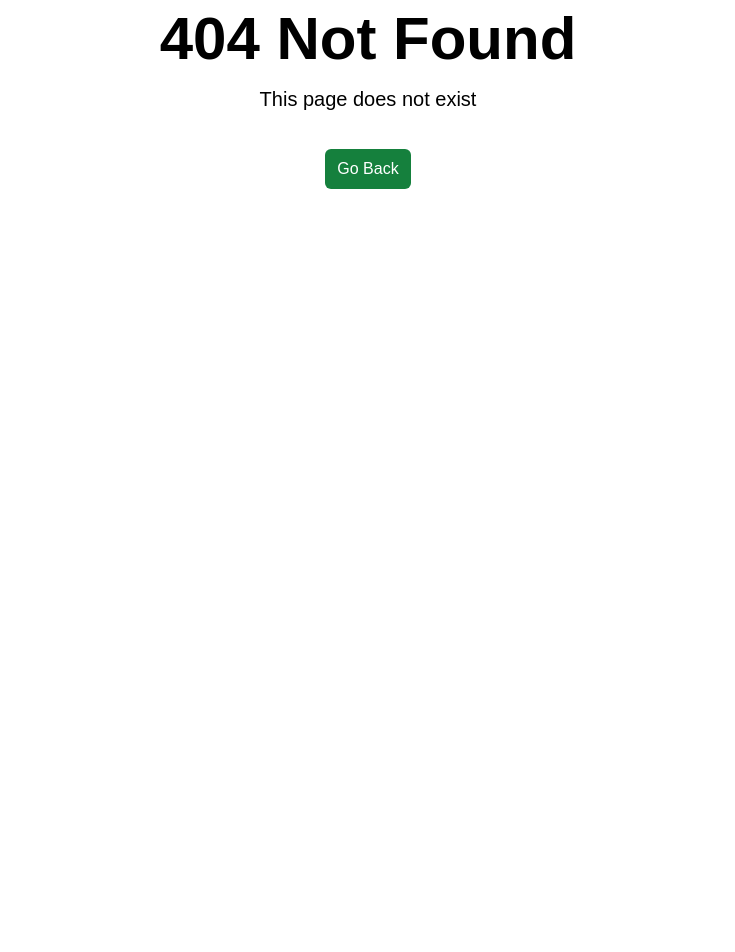
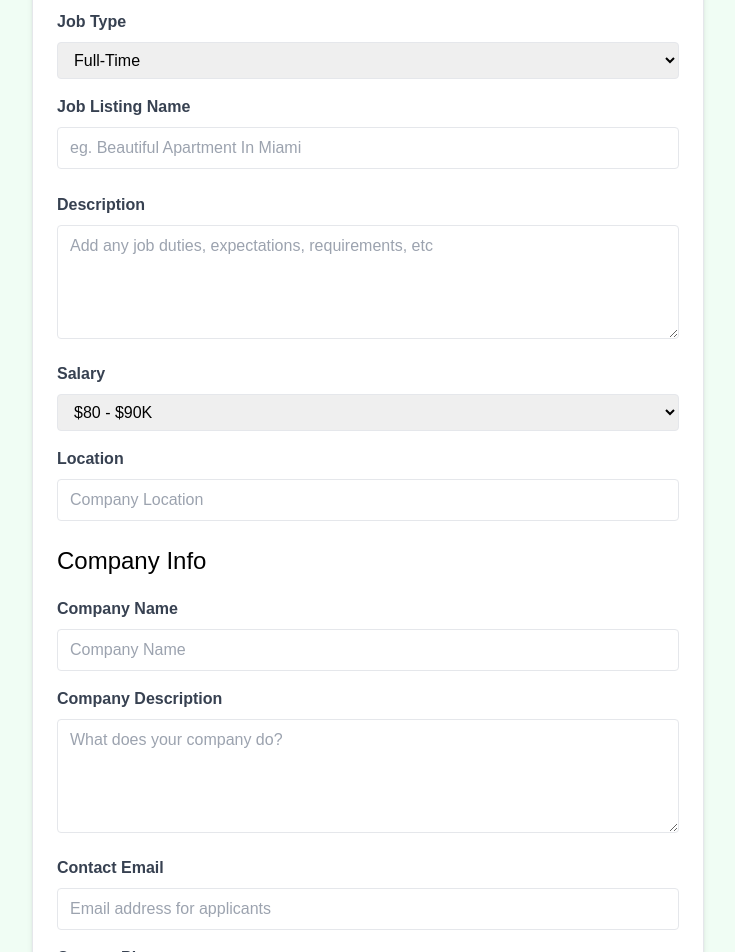
Before and after one commit to Antonioax/JobSearch, a Vue app: page /jobs/edit/1 in a window 1280 px wide. Before the commit this address had no page. Shown: the part 260-1212 px from the top of the page, without its empty margins (272-1007 px from the left). Before the commit the page ends 800 px from the top, so only its background shows below. Built offline with nearby package versions, Linux system fonts and the light colour scheme; no server answers.

Commit message:
Added editing jobs

```diff
--- a/src/jobs.json
+++ b/src/jobs.json
@@ -85,18 +85,18 @@
       }
     },
     {
-      "id": "5eb8",
-      "title": "a",
+      "title": "BBBB",
       "type": "Full-Time",
       "location": "a",
       "description": "a",
       "salary": "$60K - $70K",
       "company": {
         "name": "a",
-        "description": "aaaa",
+        "description": "",
         "contactEmail": "aa@ofji.deje",
         "contactPhone": "aa"
-      }
+      },
+      "id": "5eb8"
     }
   ]
 }
--- a/src/router/index.js
+++ b/src/router/index.js
@@ -4,6 +4,7 @@
 import JobView from "../views/JobView.vue";
 import NotFoundView from "../views/NotFoundView.vue";
 import AddJobView from "../views/AddJobView.vue";
+import EditJobView from "../views/EditJobView.vue";
 
 const router = createRouter({
   history: createWebHistory(import.meta.env.BASE_URL),
@@ -24,6 +25,11 @@
       component: AddJobView,
     },
     {
+      path: "/jobs/edit/:id",
+      name: "edit-job",
+      component: EditJobView,
+    },
+    {
       path: "/jobs/:id",
       name: "job",
       component: JobView,
--- /dev/null
+++ b/src/views/EditJobView.vue
@@ -0,0 +1,248 @@
+<script setup>
+import { useRoute, useRouter } from "vue-router";
+import { onMounted, reactive } from "vue";
+import axios from "axios";
+import { useToast } from "vue-toastification";
+
+const route = useRoute();
+const router = useRouter();
+
+const jobId = route.params.id;
+
+const form = reactive({
+  type: "Full-Time",
+  title: "",
+  description: "",
+  salary: "$80K - $90K",
+  location: "",
+  company: {
+    name: "",
+    description: "",
+    contactEmail: "",
+    contactPhone: "",
+  },
+});
+
+const state = reactive({
+  job: {},
+  isLoading: true,
+});
+
+const toast = useToast();
+
+const handleSubmit = async () => {
+  const updatedJob = {
+    title: form.title,
+    type: form.type,
+    location: form.location,
+    description: form.description,
+    salary: form.salary,
+    company: {
+      name: form.company.name,
+      description: form.company.description,
+      contactEmail: form.company.contactEmail,
+      contactPhone: form.company.contactPhone,
+    },
+  };
+
+  try {
+    const response = await axios.put("/api/jobs/" + jobId, updatedJob);
+    toast.success("Job Updated Successfully");
+    router.push(`/jobs/${response.data.id}`);
+  } catch (error) {
+    console.log("Error fetching job", error);
+    toast.success("Job Was Not Added");
+  } finally {
+    state.isLoading = false;
+  }
+};
+
+onMounted(async () => {
+  try {
+    const response = await axios.get("/api/jobs/" + jobId);
+    state.job = response.data;
+    form.type = state.job.type;
+    form.title = state.job.title;
+    form.description = state.job.description;
+    form.salary = state.job.salary;
+    form.location = state.job.location;
+    form.company.name = state.job.company.name;
+    form.company.descripiton = state.job.company.descripiton;
+    form.company.contactEmail = state.job.company.contactEmail;
+    form.company.contactPhone = state.job.company.contactPhone;
+  } catch (error) {
+    console.log(error);
+  }
+});
+</script>
+
+<template>
+  <section class="bg-green-50">
+    <div class="container m-auto max-w-2xl py-24">
+      <div
+        class="bg-white px-6 py-8 mb-4 shadow-md rounded-md border m-4 md:m-0"
+      >
+        <form @submit.prevent="handleSubmit">
+          <h2 class="text-3xl text-center font-semibold mb-6">Edit Job</h2>
+
+          <div class="mb-4">
+            <label for="type" class="block text-gray-700 font-bold mb-2"
+              >Job Type</label
+            >
+            <select
+              v-model="form.type"
+              id="type"
+              name="type"
+              class="border rounded w-full py-2 px-3"
+              required
+            >
+              <option value="Full-Time">Full-Time</option>
+              <option value="Part-Time">Part-Time</option>
+              <option value="Remote">Remote</option>
+              <option value="Internship">Internship</option>
+            </select>
+          </div>
+
+          <div class="mb-4">
+            <label class="block text-gray-700 font-bold mb-2"
+              >Job Listing Name</label
+            >
+            <input
+              v-model="form.title"
+              type="text"
+              id="name"
+              name="name"
+              class="border rounded w-full py-2 px-3 mb-2"
+              placeholder="eg. Beautiful Apartment In Miami"
+              required
+            />
+          </div>
+          <div class="mb-4">
+            <label for="description" class="block text-gray-700 font-bold mb-2"
+              >Description</label
+            >
+            <textarea
+              v-model="form.description"
+              id="description"
+              name="description"
+              class="border rounded w-full py-2 px-3"
+              rows="4"
+              placeholder="Add any job duties, expectations, requirements, etc"
+            ></textarea>
+          </div>
+
+          <div class="mb-4">
+            <label for="type" class="block text-gray-700 font-bold mb-2"
+              >Salary</label
+            >
+            <select
+              v-model="form.salary"
+              id="salary"
+              name="salary"
+              class="border rounded w-full py-2 px-3"
+              required
+            >
+              <option value="Under $50K">under $50K</option>
+              <option value="$50K - $60K">$50 - $60K</option>
+              <option value="$60K - $70K">$60 - $70K</option>
+              <option value="$70K - $80K">$70 - $80K</option>
+              <option value="$80K - $90K">$80 - $90K</option>
+              <option value="$90K - $100K">$90 - $100K</option>
+              <option value="$100K - $125K">$100 - $125K</option>
+              <option value="$125K - $150K">$125 - $150K</option>
+              <option value="$150K - $175K">$150 - $175K</option>
+              <option value="$175K - $200K">$175 - $200K</option>
+              <option value="Over $200K">Over $200K</option>
+            </select>
+          </div>
+
+          <div class="mb-4">
+            <label class="block text-gray-700 font-bold mb-2"> Location </label>
+            <input
+              v-model="form.location"
+              type="text"
+              id="location"
+              name="location"
+              class="border rounded w-full py-2 px-3 mb-2"
+              placeholder="Company Location"
+              required
+            />
+          </div>
+
+          <h3 class="text-2xl mb-5">Company Info</h3>
+
+          <div class="mb-4">
+            <label for="company" class="block text-gray-700 font-bold mb-2"
+              >Company Name</label
+            >
+            <input
+              v-model="form.company.name"
+              type="text"
+              id="company"
+              name="company"
+              class="border rounded w-full py-2 px-3"
+              placeholder="Company Name"
+            />
+          </div>
+
+          <div class="mb-4">
+            <label
+              for="company_description"
+              class="block text-gray-700 font-bold mb-2"
+              >Company Description</label
+            >
+            <textarea
+              v-model="form.company.description"
+              id="company_description"
+              name="company_description"
+              class="border rounded w-full py-2 px-3"
+              rows="4"
+              placeholder="What does your company do?"
+            ></textarea>
+          </div>
+
+          <div class="mb-4">
+            <label
+              for="contact_email"
+              class="block text-gray-700 font-bold mb-2"
+              >Contact Email</label
+            >
+            <input
+              v-model="form.company.contactEmail"
+              type="email"
+              id="contact_email"
+              name="contact_email"
+              class="border rounded w-full py-2 px-3"
+              placeholder="Email address for applicants"
+              required
+            />
+          </div>
+          <div class="mb-4">
+            <label
+              for="contact_phone"
+              class="block text-gray-700 font-bold mb-2"
+              >Contact Phone</label
+            >
+            <input
+              v-model="form.company.contactPhone"
+              type="tel"
+              id="contact_phone"
+              name="contact_phone"
+              class="border rounded w-full py-2 px-3"
+              placeholder="Optional phone for applicants"
+            />
+          </div>
+
+          <div>
+            <button
+              class="bg-green-500 hover:bg-green-600 text-white font-bold py-2 px-4 rounded-full w-full focus:outline-none focus:shadow-outline"
+              type="submit"
+            >
+              Update Job
+            </button>
+          </div>
+        </form>
+      </div>
+    </div>
+  </section>
+</template>
```
